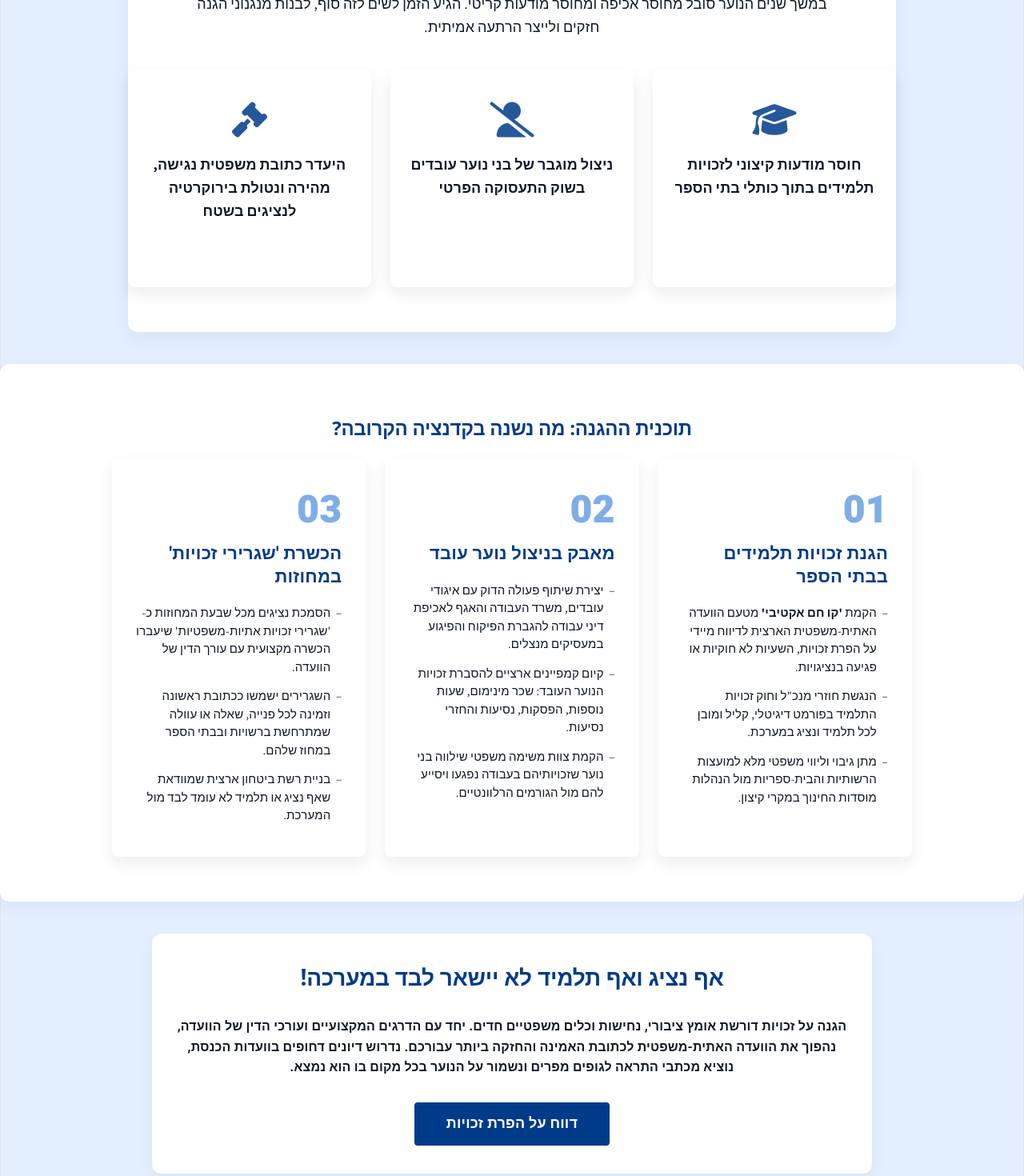
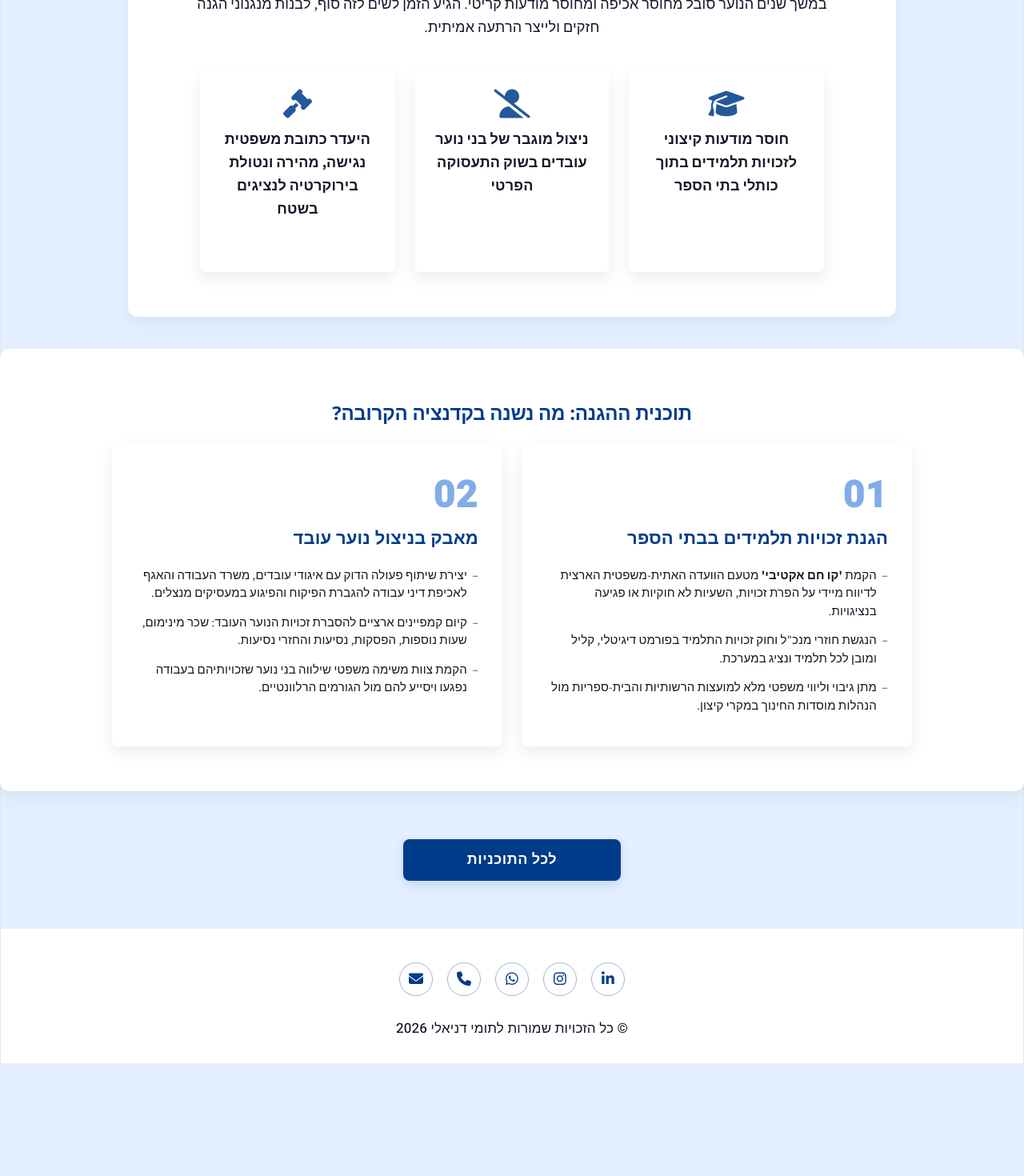
Before and after one commit to tfhsfg/tommy-danieli-website, a React (Vite) app: page /rights in a window 1280 px wide. Shown: the part 1040-2510 px from the top of the page at 80% size. After the commit the page ends 2369 px from the top, so only its background shows below. Built offline with nearby package versions, Linux system fonts and the light colour scheme.

Commit message:
update rights

```diff
--- a/src/pages/Rights.css
+++ b/src/pages/Rights.css
@@ -19,13 +19,15 @@
   display: flex;
   gap: 24px;
   justify-content: center;
+  max-width: 780px;
+  margin: 0 auto;
 }
 
 .rightsChallengeCard {
   flex: 1;
   background: #ffffff;
   border-radius: 8px;
-  padding: 40px 24px;
+  padding: 24px 20px;
   box-shadow: var(--shadow);
   display: flex;
   flex-direction: column;
@@ -34,14 +36,14 @@
 }
 
 .rightsChallengeIconWrap {
-  font-size: 44px;
+  font-size: 36px;
   color: var(--primary);
-  margin-bottom: 20px;
+  margin-bottom: 12px;
   opacity: 0.85;
 }
 
 .rightsChallengeText {
-  font-size: 18px;
+  font-size: 16px;
   font-weight: 700;
   color: var(--text);
   margin: 0;
@@ -175,15 +177,15 @@
   }
 
   .rightsChallengeCard {
-    padding: 30px 20px;
+    padding: 20px 18px;
   }
 
   .rightsChallengeIconWrap {
-    font-size: 38px;
+    font-size: 32px;
   }
 
   .rightsChallengeText {
-    font-size: 16px;
+    font-size: 15px;
   }
 
   .rightsPlanSection {
--- a/src/pages/Rights.jsx
+++ b/src/pages/Rights.jsx
@@ -28,15 +28,6 @@ const rightsSteps = [
       "יצירת שיתוף פעולה הדוק עם איגודי עובדים, משרד העבודה והאגף לאכיפת דיני עבודה להגברת הפיקוח והפיגוע במעסיקים מנצלים.",
       "קיום קמפיינים ארציים להסברת זכויות הנוער העובד: שכר מינימום, שעות נוספות, הפסקות, נסיעות והחזרי נסיעות.",
       "הקמת צוות משימה משפטי שילווה בני נוער שזכויותיהם בעבודה נפגעו ויסייע להם מול הגורמים הרלוונטיים."
-    ]
-  },
-  {
-    id: "03",
-    title: "הכשרת 'שגרירי זכויות' במחוזות",
-    bullets: [
-      "הסמכת נציגים מכל שבעת המחוזות כ-'שגרירי זכויות אתיות-משפטיות' שיעברו הכשרה מקצועית עם עורך הדין של הוועדה.",
-      "השגרירים ישמשו ככתובת ראשונה וזמינה לכל פנייה, שאלה או עוולה שמתרחשת ברשויות ובבתי הספר במחוז שלהם.",
-      "בניית רשת ביטחון ארצית שמוודאת שאף נציג או תלמיד לא עומד לבד מול המערכת."
     ]
   }
 ];
@@ -100,21 +91,6 @@ export default function Rights() {
         </div>
       </div>
 
-      {/* 5. קריאה לפעולה */}
-      <div className="eduSection rightsCallToAction" style={{ marginBottom: "60px", marginTop: "40px" }}>
-        <h2 className="ctaMain">
-          אף נציג ואף תלמיד לא יישאר לבד במערכה!
-        </h2>
-        <h3 style={{ maxWidth: "850px", margin: "0 auto 30px", fontSize: "16px", lineHeight: "1.6", color: "var(--text)" }}>
-          הגנה על זכויות דורשת אומץ ציבורי, נחישות וכלים משפטיים חדים. יחד עם הדרגים המקצועיים ועורכי הדין של הוועדה, נהפוך את הוועדה האתית-משפטית לכתובת האמינה והחזקה ביותר עבורכם. נדרוש דיונים דחופים בוועדות הכנסת, נוציא מכתבי התראה לגופים מפרים ונשמור על הנוער בכל מקום בו הוא נמצא.
-        </h3>
-        <div className="ctaButtons">
-          <Link to="/contact" className="ctaPrimaryBtn" style={{ textDecoration: "none", display: "inline-block" }}>
-            דווח על הפרת זכויות
-          </Link>
-        </div>
-      </div>
-
       {/* 6. כפתור מעבר לכל התוכניות */}
       <div className="readMoreContainer">
         <Link to="/plans" className="readMoreButton">
```
